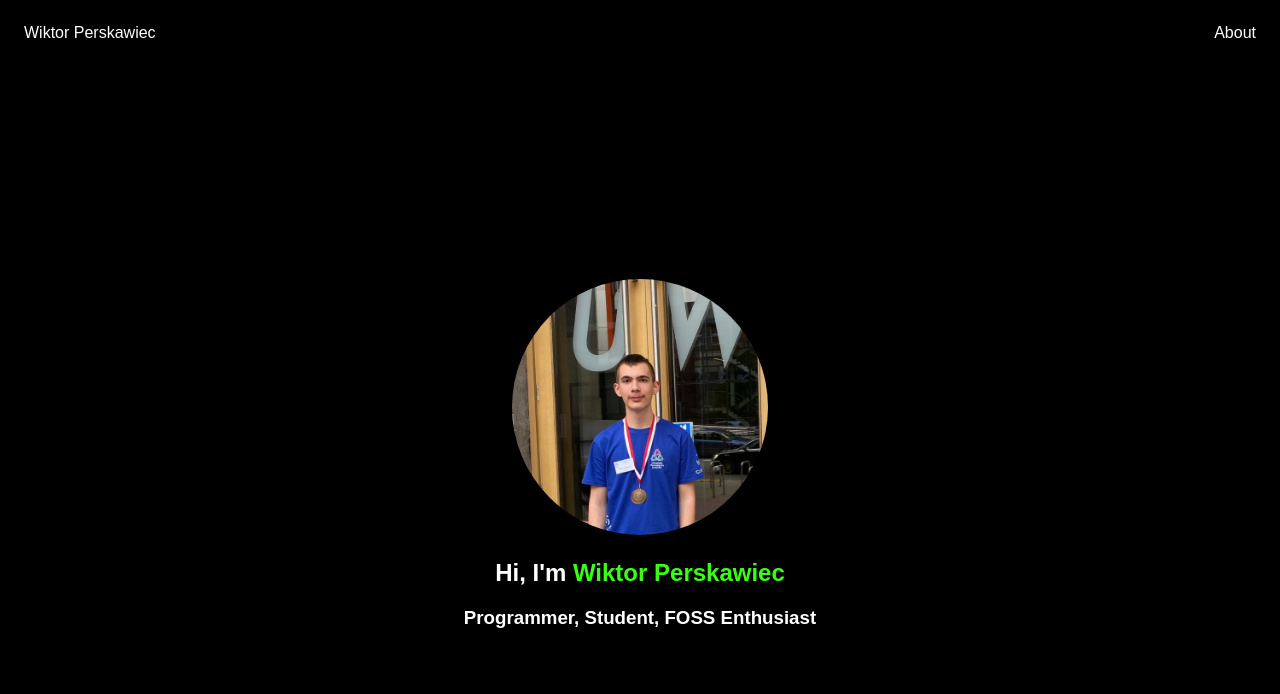
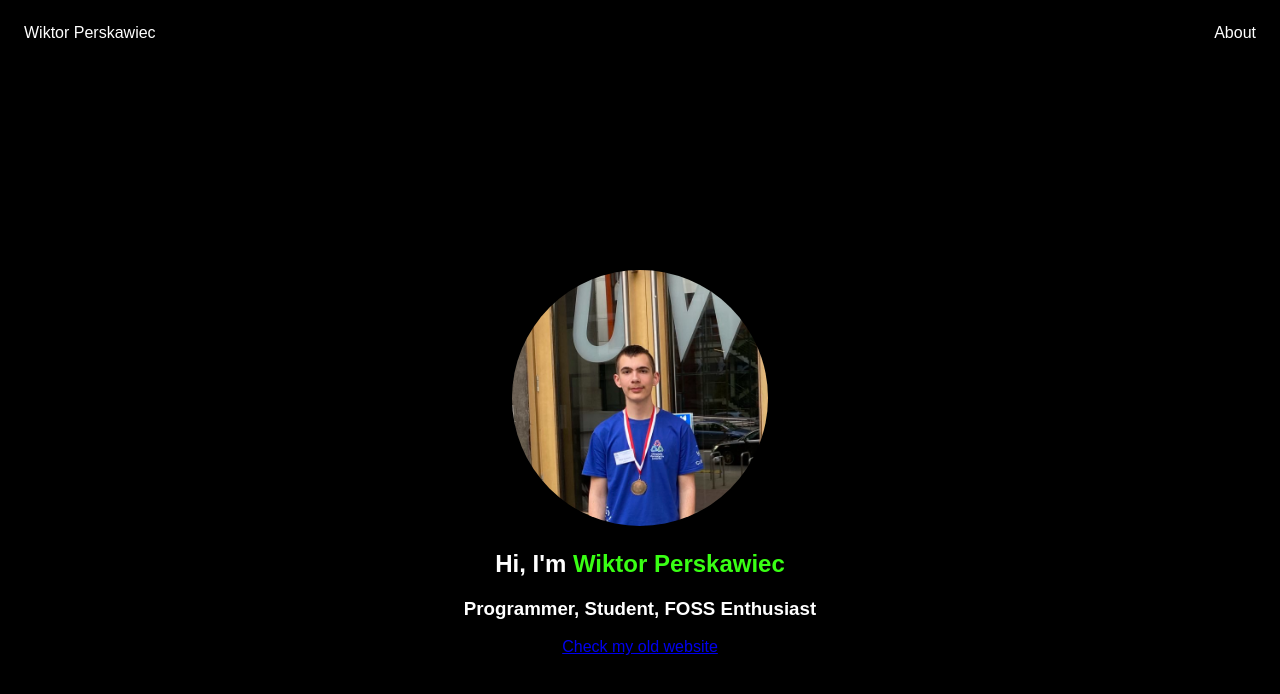
Before and after one commit to spageektti/spageektti.github.io, a Jekyll site: the page built from index.html, in a window 1280 px wide. Shown: the top 694 px of the page. Built offline with Jekyll 4.4.1, drawn with Linux system fonts in a browser that asks for light colours.

Commit message:
Update index.html

```diff
--- a/index.html
+++ b/index.html
@@ -8,5 +8,6 @@ title: Home
         <img src="{{ site.url }}/images/me.png" alt="Wiktor Perskawiec smiling and wearing a blue T-shirt with a medal from a competition around his neck. In the background are the doors to the Faculty of Mathematics, Informatics, and Mechanics at the University of Warsaw.">
         <h1>Hi, I'm <span class="primary">Wiktor Perskawiec</span></h1>
         <h3>Programmer, Student, FOSS Enthusiast</h3>
+        <a href="https://web.archive.org/web/20260125022849/https://spageektti.cc/">Check my old website</a>
     </div>
 </section>
```
